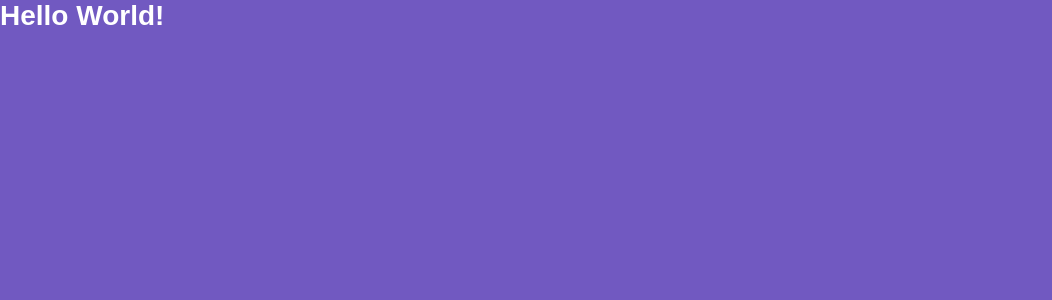
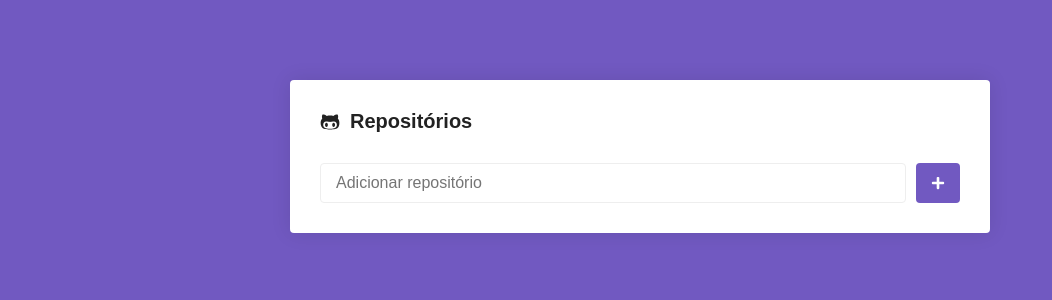
Before and after one commit to Baccan/modulo05-bootcamp-gostack, a React (Create React App) app: page / in a window 1280 px wide. Shown: the top 300 px of the page, without its empty margins (0-1052 px from the left). Built offline with nearby package versions, Linux system fonts and the light colour scheme.

Commit message:
Estilo Main Page

```diff
--- a/package.json
+++ b/package.json
@@ -5,6 +5,7 @@
   "dependencies": {
     "react": "^16.8.6",
     "react-dom": "^16.8.6",
+    "react-icons": "^3.7.0",
     "react-router-dom": "^5.0.1",
     "react-scripts": "3.0.1",
     "styled-components": "^4.3.2"
--- a/src/pages/Main/index.js
+++ b/src/pages/Main/index.js
@@ -1,7 +1,24 @@
 import React from 'react';
 
-import { Title } from './styles';
+import { FaGithubAlt, FaPlus } from 'react-icons/fa';
+
+import { Container, Form, SubmitButton } from './styles';
 
 export default function Main() {
-  return <Title>Hello World!</Title>;
+  return (
+    <Container>
+      <h1>
+        <FaGithubAlt />
+        Repositórios
+      </h1>
+
+      <Form onSubmit={() => {}}>
+        <input type="text" placeholder="Adicionar repositório" />
+
+        <SubmitButton disabled={false}>
+          <FaPlus color="#FFF" size={14} />
+        </SubmitButton>
+      </Form>
+    </Container>
+  );
 }
--- a/src/pages/Main/styles.js
+++ b/src/pages/Main/styles.js
@@ -1,14 +1,62 @@
 import styled from 'styled-components';
 
-export const Title = styled.h1`
-  /* font-size: 24px;
-  color: ${props => (props.error ? 'red' : '#7159c1')};
-  font-family: Arial, Helvetica, sans-serif;
+export const Container = styled.div`
+  max-width: 700px;
+  background: #fff;
+  border-radius: 4px;
+  box-shadow: 0 0 20px rgba(0, 0, 0, 0.1);
+  padding: 30px;
+  margin: 80px auto;
 
-  small {
-    font-size: 14px;
-    color: #333;
-  } */
+  h1 {
+    font-size: 20px;
+    display: flex;
+    flex-direction: row;
+    align-items: center;
 
-  color: #fff;
+    svg {
+      margin-right: 10px;
+    }
+  }
 `;
+
+export const Form = styled.form`
+  margin-top: 30px;
+  display: flex;
+  flex-direction: row;
+
+  input {
+    flex: 1;
+    border: 1px solid #eee;
+    padding: 10px 15px;
+    border-radius: 4px;
+    font-size: 16px;
+  }
+`;
+
+export const SubmitButton = styled.button.attrs({
+  type: 'submit',
+})`
+  background: #7159c1;
+  border: 0;
+  padding: 0 15px;
+  margin-left: 10px;
+  border-radius: 4px;
+
+  display: flex;
+  justify-content: center;
+  align-items: center;
+`;
+
+// export const Title = styled.h1`
+//   /* font-size: 24px;
+//   color: ${props => (props.error ? 'red' : '#7159c1')};
+//   font-family: Arial, Helvetica, sans-serif;
+
+//   small {
+//     font-size: 14px;
+//     color: #333;
+//   } */
+
+//   color: #fff;
+// `;
```
Also changed, not shown: 1 other file (tests, documents, lock files or other folders).
